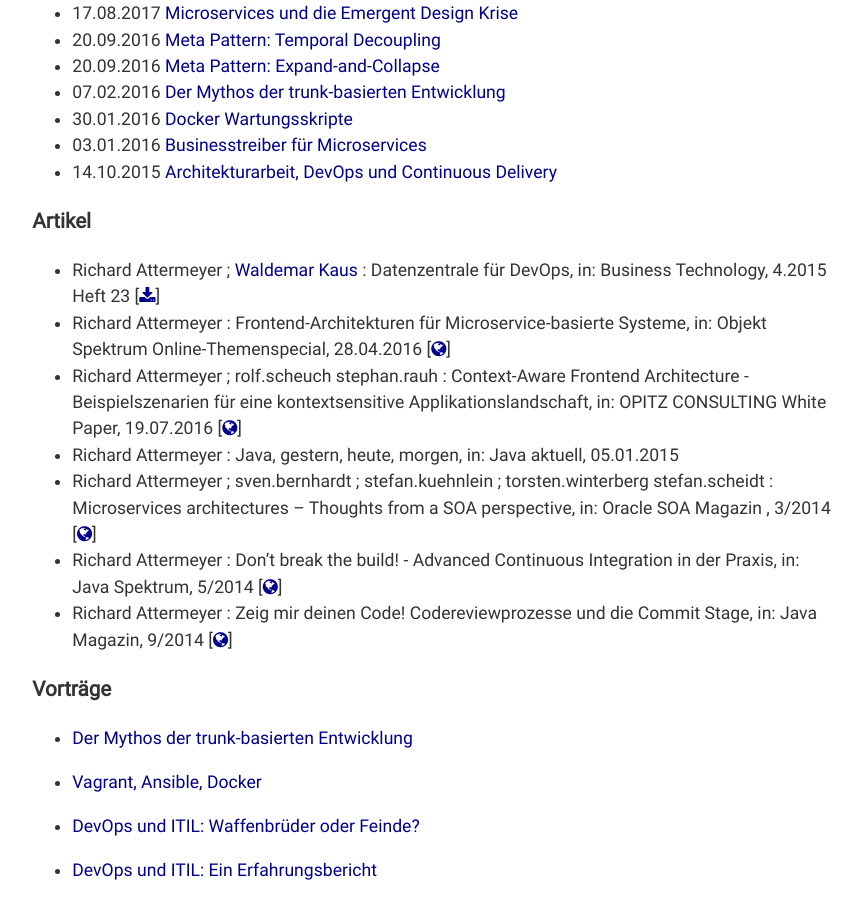
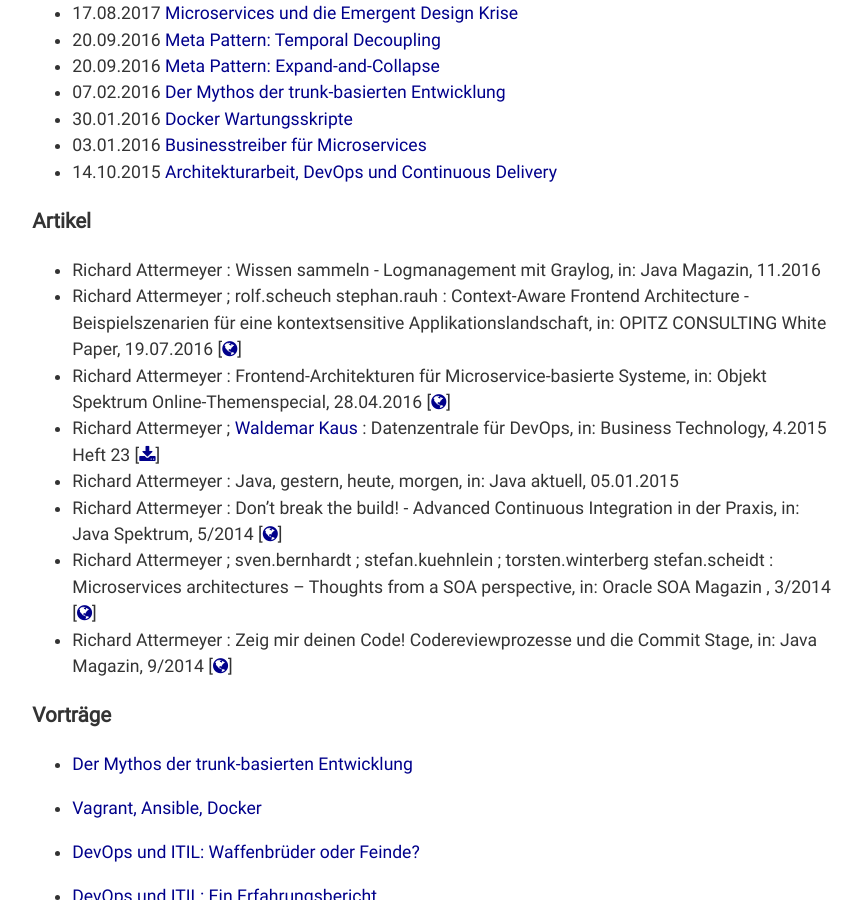
Before and after one commit to rattermeyer/rattermeyer.github.com, a Jekyll site: the page built from _authors/richard.attermeyer.md, in a window 1280 px wide and 900 px high, scrolled down 911 px. Shown: the whole window, without its empty margins (151-1013 px from the left). Built offline with Jekyll 4.4.1, drawn with Linux system fonts in a browser that asks for light colours; comment, search, counter and statistics services are not loaded; some of the changed lines change nothing that is shown.

Commit message:
updated artikel

```diff
--- a/_authors/richard.attermeyer.md
+++ b/_authors/richard.attermeyer.md
@@ -46,22 +46,16 @@ social:
 
 articles:
   -
-    title: "Datenzentrale für DevOps"
-    description: "Logmanagement: aktuelle Treiber, Lösungen und Praxis"
-    magazine: "Business Technology"
-    coauthors:
-      - "waldemar.kaus"
-    year: "2015"
-    edition: "4.2015 Heft 23"
-#    link: "http://test"
-    file: "article.pdf"
-  -
-    title: "Frontend-Architekturen für Microservice-basierte Systeme"
-    description: "Microservices haben sich als Architekturstil für Softwaresysteme etabliert. Häufig steht dabei die Frage im Raum, ob die Benutzerschnittstelle zu einem Microservice gehört oder nicht. Je nach Antwort gibt es unterschiedliche Möglichkeiten, die Frontend-Architektur zu entwerfen. Unser Experte Richard Attermeyer beschreibt drei häufig anzutreffende Muster und diskutiert, wie sich die aktuelle Entwicklung in der Nutzung von verschiedenen Endgeräten auf die Architektur auswirkt."
-    magazine: Objekt Spektrum Online-Themenspecial
+    title: "Wissen sammeln - Logmanagement mit Graylog"
+    description: "Es ist noch gar nicht lange her, da interessierte sich in den
+    meisten Unternehmen allerhöchstens der IT-Betrieb für ein systematisches
+    Logmanagement. Im Zuge von aktuellen technologischen und methodischen
+    Entwicklungen wie Cloud Computing, Continuous Delivery und Continuous
+    Deployment wird es für Unternehmen immer wichtiger, den Zustand eines
+    Systems genau zu kennen und schnelle Fehlerdiagnosen zu erstellen."
+    magazine: "Java Magazin"
     year: "2016"
-    edition: "28.04.2016"
-    link: "https://portal.opitz-consulting.de/marketing_vertrieb/Marketing%20u%20Vertriebsmaterial/Presse-Artikel/Objekt%20Spektrum/online-themenspecial-2016-05_microservices_attermeyer.pdf"
+    edition: "11.2016"
   -
     title: Context-Aware Frontend Architecture - Beispielszenarien für eine kontextsensitive Applikationslandschaft
     description: "Eine flexible und auf alle Kanäle und Geräte (Omni Channel) ausgerichtete Context-Aware Frontend Architecture (CAFA) kann Unternehmen als Blueprint bei der Modernisierung und Transformation von bestehenden Systemen auf eine flexible Applikationslandschaft dienen. Die Referenzarchitektur, die Rolf Scheuch, Richard Attermeyer und Stephan Rauh in diesem Whitepaper vorstellen, basiert auf Erfahrungen aus unterschiedlichen Projekten. Alle vorgestellten Fallstudien setzen darauf, die bislang monolithischen (Legacy-)Systeme durch neue flexible Applikationsarchitekturen zu ersetzen und entkoppeln dabei Frontend- und Backend-Dienste. Treiber waren die Digitalisierung der bestehenden Geschäftsmodelle sowie ein „Design for Change“-Ansatz zur schnellen Implementierung neuartiger digitaler Geschäftsmodelle."
@@ -73,11 +67,34 @@ articles:
       - "stephan.rauh"
     link: "https://portal.opitz-consulting.de/marketing_vertrieb/Marketing%20u%20Vertriebsmaterial/Whitepaper/2016/whitepaper-context-aware-frontend-architecture.pdf"
   -
+    title: "Frontend-Architekturen für Microservice-basierte Systeme"
+    description: "Microservices haben sich als Architekturstil für Softwaresysteme etabliert. Häufig steht dabei die Frage im Raum, ob die Benutzerschnittstelle zu einem Microservice gehört oder nicht. Je nach Antwort gibt es unterschiedliche Möglichkeiten, die Frontend-Architektur zu entwerfen. Unser Experte Richard Attermeyer beschreibt drei häufig anzutreffende Muster und diskutiert, wie sich die aktuelle Entwicklung in der Nutzung von verschiedenen Endgeräten auf die Architektur auswirkt."
+    magazine: Objekt Spektrum Online-Themenspecial
+    year: "2016"
+    edition: "28.04.2016"
+    link: "https://portal.opitz-consulting.de/marketing_vertrieb/Marketing%20u%20Vertriebsmaterial/Presse-Artikel/Objekt%20Spektrum/online-themenspecial-2016-05_microservices_attermeyer.pdf"
+  -
+    title: "Datenzentrale für DevOps"
+    description: "Logmanagement: aktuelle Treiber, Lösungen und Praxis"
+    magazine: "Business Technology"
+    coauthors:
+      - "waldemar.kaus"
+    year: "2015"
+    edition: "4.2015 Heft 23"
+    file: "article.pdf"
+  -
     title: "Java, gestern, heute, morgen"
     description: "Java in den letzten fünf Jahren: Eine gesetzte Person, die ihre Midlife-Crisis überwunden hat und mit neuem Schwung die nächsten Jahre angeht. Während Java im Jahr 2009 noch eine feste Größe war und es wenig Fortschritt gab, konnte Oracle nach einigen Unruhen in der Community aufgrund der Sun-Übernahme dann doch zeigen, dass es auf die Community hört. Richard Attermeyer blickt anlässlich von 5 Jahren \"Java aktuell\" auf die Java-Entwicklung in dieser Zeit zurück."
     magazine: "Java aktuell"
     year: "2015"
     edition: "05.01.2015"
+  -
+    title: "Don’t break the build! - Advanced Continuous Integration in der Praxis"
+    description: "In der Literatur werden „Broken Builds“ als ein Übel dargestellt, das zu vermeiden ist. Aber ein „Broken Build“ ist nur schlecht, wenn er den Arbeitsfluss des Teams aufhält. Er ist aber ein sehr gutes Feedback-Instrument für einen einzelnen Entwickler. Unser Senior Solution Architect Richard Attermeyer zeigt in diesem Artikel, wie man mittels Git und Jenkins durch geeignete Branching- und CI-Strategien stets einen stabilen Hauptentwicklungszweig sicherstellen und gleichzeitig private Entwickler-Builds durch den CI-Server ausführen lassen kann. PDF lesen "
+    magazine: "Java Spektrum"
+    year: "2014"
+    edition: "5/2014"
+    link: "https://portal.opitz-consulting.de/marketing_vertrieb/Marketing%20u%20Vertriebsmaterial/Presse-Artikel/Java%20Spektrum/java-spektrum-2014-05_advanced-continuous-integration_attermeyer.pdf"
   -
     title: "Microservices architectures – Thoughts from a SOA perspective"
     description: "A frequently discussed topic these days is the Micorservices architectural paradigm. Discussions on various internet blogs and forums are showing the trend that proponents of this approach are not tired of emphasizing why Microservices are different to a holistic SOA approach, when dealing with breaking up or avoiding monolithic software architectures. Our Architects let us know about their thoughts on this item in SOA Magazine, the quarterly newsletter of Oracle's SOA Community"
@@ -90,13 +107,6 @@ articles:
     - torsten.winterberg
     - stefan.scheidt
     link: "https://portal.opitz-consulting.de/marketing_vertrieb/Marketing%20u%20Vertriebsmaterial/Presse-Artikel/SOA%20Magazine/soa-magazine-2014-3_microservices-architectures_bernhardt.pdf"
-  -
-    title: "Don’t break the build! - Advanced Continuous Integration in der Praxis"
-    description: "In der Literatur werden „Broken Builds“ als ein Übel dargestellt, das zu vermeiden ist. Aber ein „Broken Build“ ist nur schlecht, wenn er den Arbeitsfluss des Teams aufhält. Er ist aber ein sehr gutes Feedback-Instrument für einen einzelnen Entwickler. Unser Senior Solution Architect Richard Attermeyer zeigt in diesem Artikel, wie man mittels Git und Jenkins durch geeignete Branching- und CI-Strategien stets einen stabilen Hauptentwicklungszweig sicherstellen und gleichzeitig private Entwickler-Builds durch den CI-Server ausführen lassen kann. PDF lesen "
-    magazine: "Java Spektrum"
-    year: "2014"
-    edition: "5/2014"
-    link: "https://portal.opitz-consulting.de/marketing_vertrieb/Marketing%20u%20Vertriebsmaterial/Presse-Artikel/Java%20Spektrum/java-spektrum-2014-05_advanced-continuous-integration_attermeyer.pdf"
   -
     title: "Zeig mir deinen Code! Codereviewprozesse und die Commit Stage"
     description: "In vielen Open-Source-Projekten hat sich ein sehr formalisierter Reviewprozess für Codeänderungen etabliert. Beigetragen haben dazu GitHub mit der Verbreitung von Pull Requests und Codereviewsysteme wie Gerrit. Unser Java-Spezialist Richard Attermeyer stellt die Vorgehensweisen vor und betrachtet dabei alle Seiten der Medaille."
```
